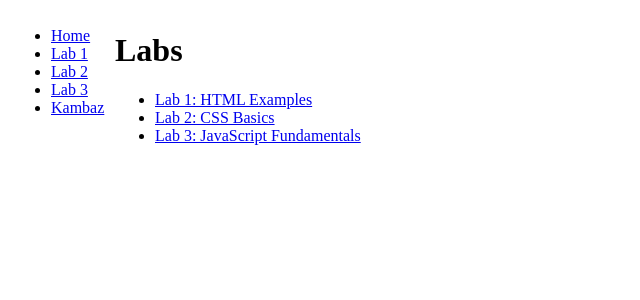
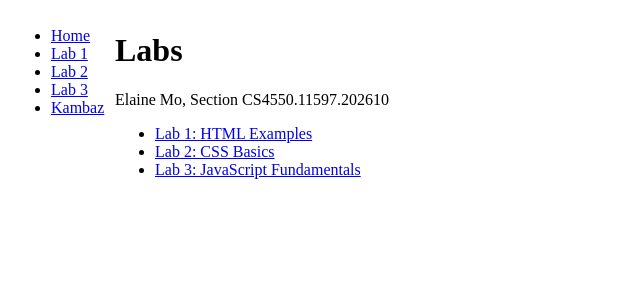
Before and after one commit to EMo5510/kambaz-next-js, a Next.js app: page /Labs in a window 1280 px wide. Shown: the top 300 px of the page, without its empty margins (0-640 px from the left). Built offline with nearby package versions, Linux system fonts and the light colour scheme.

Commit message:
added name and section to Lab page

```diff
--- a/app/Labs/page.tsx
+++ b/app/Labs/page.tsx
@@ -3,6 +3,7 @@ export default function Labs() {
  return (
    <div id="wd-labs">
      <h1>Labs</h1>
+     <p id="wd-name">Elaine Mo, Section CS4550.11597.202610</p>
      <ul>
        <li>
          <Link href="/Labs/Lab1" id="wd-lab1-link">
```
